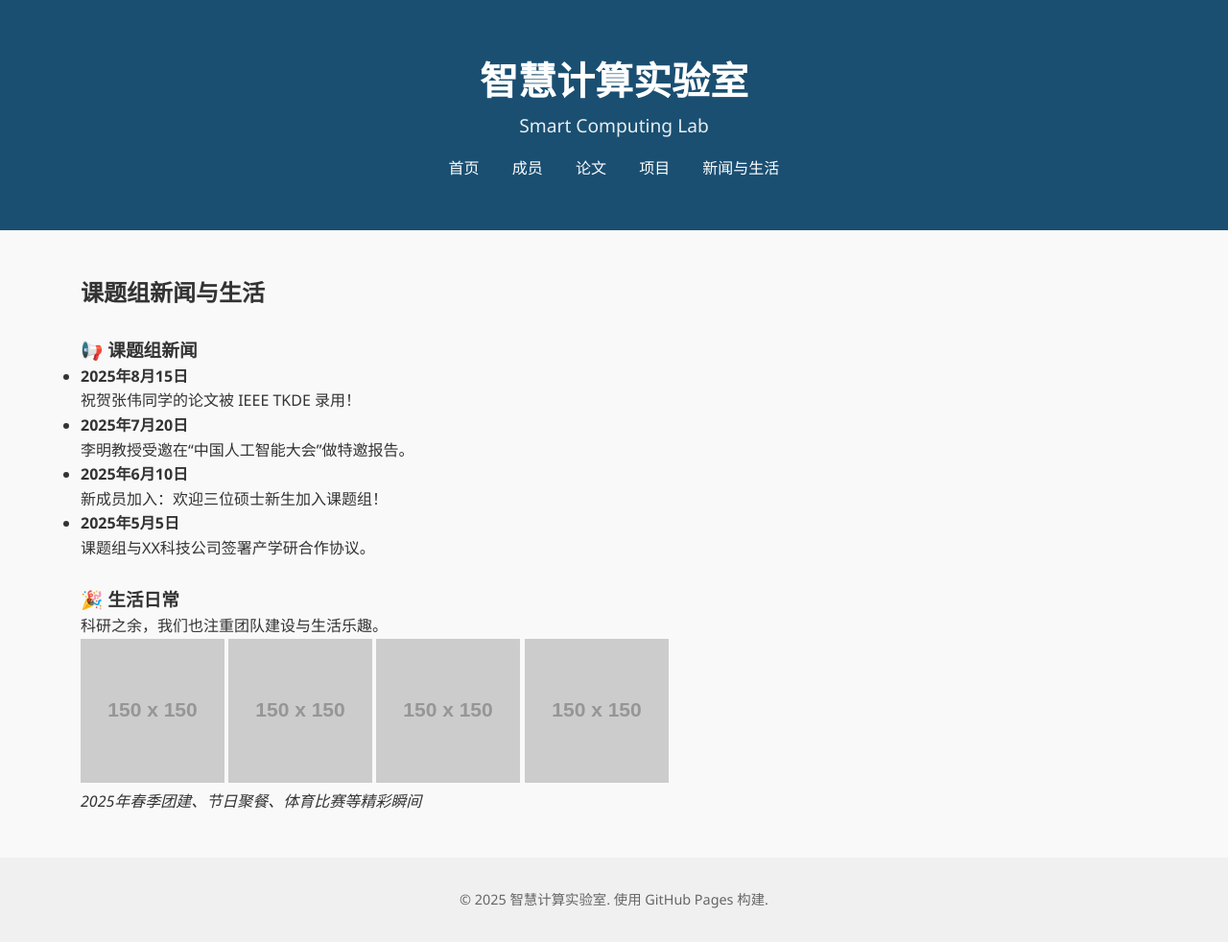
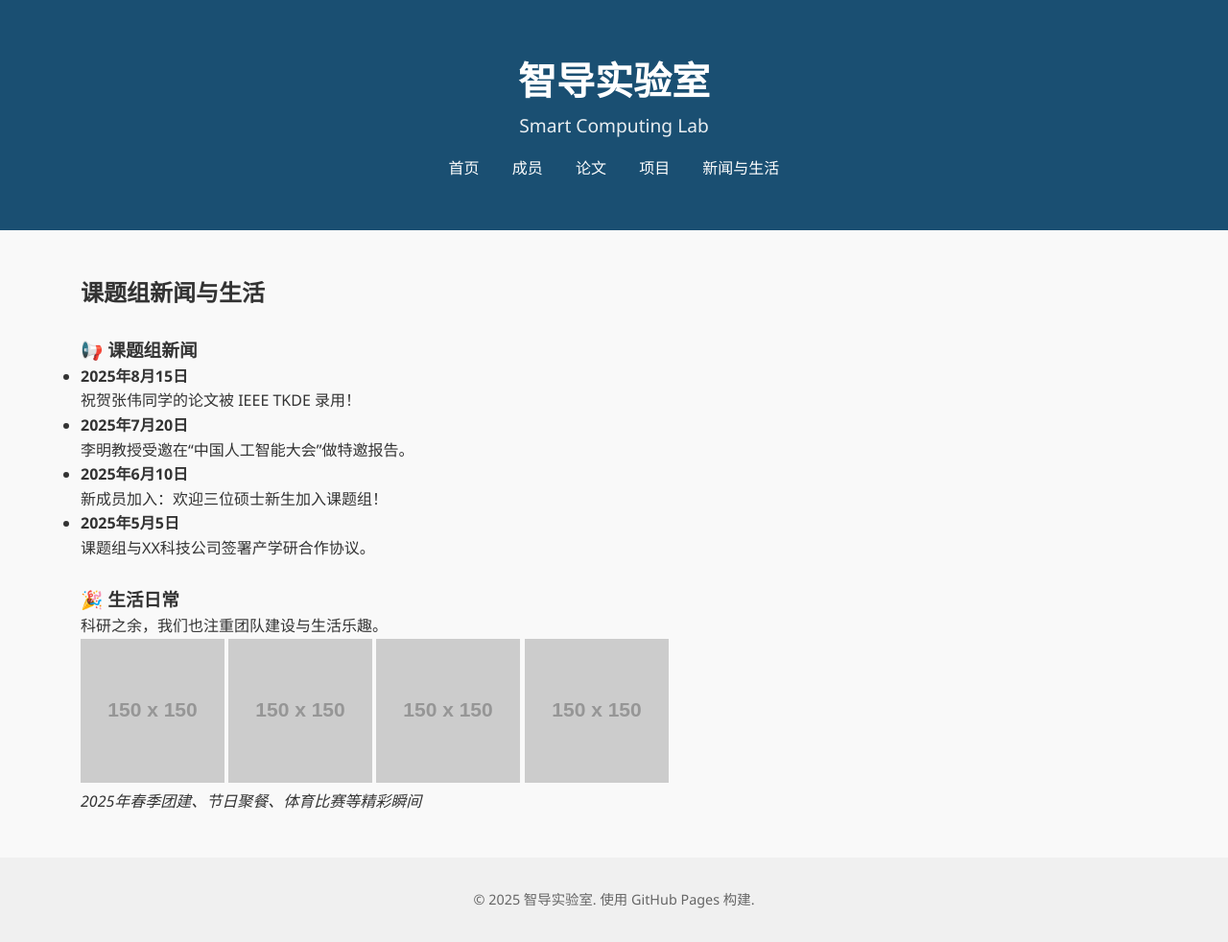
Before and after one commit to Jwangrob/robexplore.github.io, a plain HTML site: page news.html in a window 1280 px wide. Shown: the whole page at 96% size. Drawn offline with Linux system fonts and the light colour scheme; placeholder pictures from the web are drawn by us.

Commit message:
Update news.html

```diff
--- a/news.html
+++ b/news.html
@@ -2,13 +2,13 @@
 <html lang="zh">
 <head>
   <meta charset="UTF-8" />
-  <title>新闻与生活 - 智慧计算实验室</title>
+  <title>新闻与生活 - 智导实验室</title>
   <link rel="stylesheet" href="css/style.css" />
 </head>
 <body>
   <header>
     <div class="container">
-      <h1>智慧计算实验室</h1>
+      <h1>智导实验室</h1>
       <p>Smart Computing Lab</p>
       <nav>
         <a href="index.html">首页</a>
@@ -59,7 +59,7 @@
   </main>
 
   <footer>
-    <p>&copy; 2025 智慧计算实验室. 使用 GitHub Pages 构建.</p>
+    <p>&copy; 2025 智导实验室. 使用 GitHub Pages 构建.</p>
   </footer>
 </body>
 </html>
```
